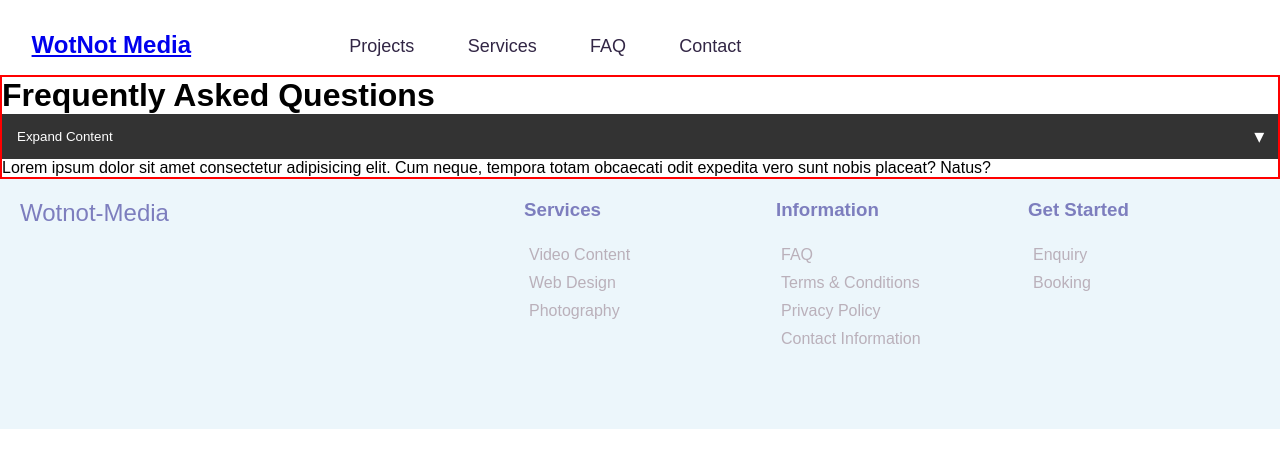
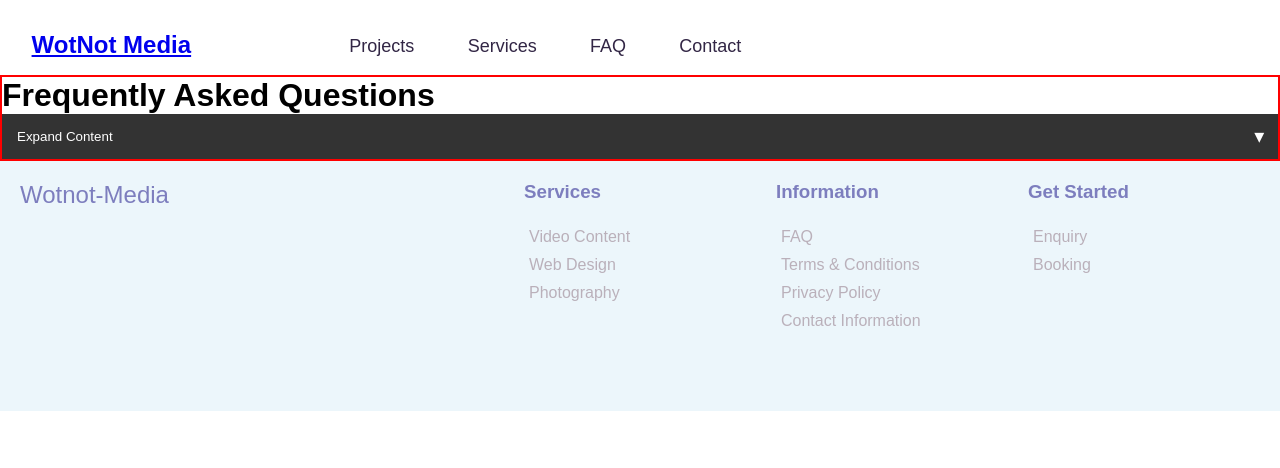
Before and after one commit to WClifford1/wotnot-media, a React (Create React App) app in the folder client/: page /FAQ in a window 1280 px wide. Shown: the top 468 px of the page. Built offline with nearby package versions, Linux system fonts and the light colour scheme.

Commit message:
FAQ Toggles

```diff
--- a/client/src/App.css
+++ b/client/src/App.css
@@ -428,6 +428,23 @@
   float: right;
   -webkit-transform: scale(1.5);
           transform: scale(1.5);
+}
+
+.question-cont .accordion__button--active {
+  background: #555555;
+}
+
+.question-cont .accordion__button--active::after {
+  content: '\25b4';
+}
+
+.question-cont .accordion__content {
+  overflow: hidden;
+  max-height: 0;
+  -webkit-transition: max-height 0.2s;
+  transition: max-height 0.2s;
+  padding: 0 15px;
+  background: #eee;
 }
 
 * {
--- a/client/src/Styles/_Faq.scss
+++ b/client/src/Styles/_Faq.scss
@@ -28,6 +28,22 @@ $off-black: #322645;
         content: '\25be';
         float: right;
         transform: scale(1.5);
+    }
 
+    .accordion__button--active {
+        background: #555555;
+    }
+
+    .accordion__button--active::after {
+        content: '\25b4';
+    }
+
+    .accordion__content {
+        overflow: hidden;
+        max-height: 0;
+        transition: max-height 0.2s;
+
+        padding: 0 15px;
+        background: #eee;
     }
 }
--- a/client/src/components/Faq.jsx
+++ b/client/src/components/Faq.jsx
@@ -1,11 +1,19 @@
-import React from 'react'
+import React, { Component } from 'react'
 
-export default function Faq() {
+export default class Faq extends Component {
+
+
+    onClick (button) {
+        button.classList.toggle('accordion__button--active')
+    }
+
+
+    render() {
     return (
         <div className="question-cont">
             <h1>Frequently Asked Questions</h1>
             <div className="accordion">
-                <button type="button" className="accordion__button">Expand Content</button>
+                <button type="button" className="accordion__button" onClick={this.onClick}>Expand Content</button>
                 <div className="accordion__content">
                     <p>
                         Lorem ipsum dolor sit amet consectetur adipisicing elit. Cum neque, tempora totam obcaecati odit expedita vero sunt nobis placeat? Natus?
@@ -14,4 +22,5 @@ export default function Faq() {
             </div>
         </div>
     )
+    }
 }
```
Also changed, not shown: 1 other file (tests, documents, lock files or other folders).
